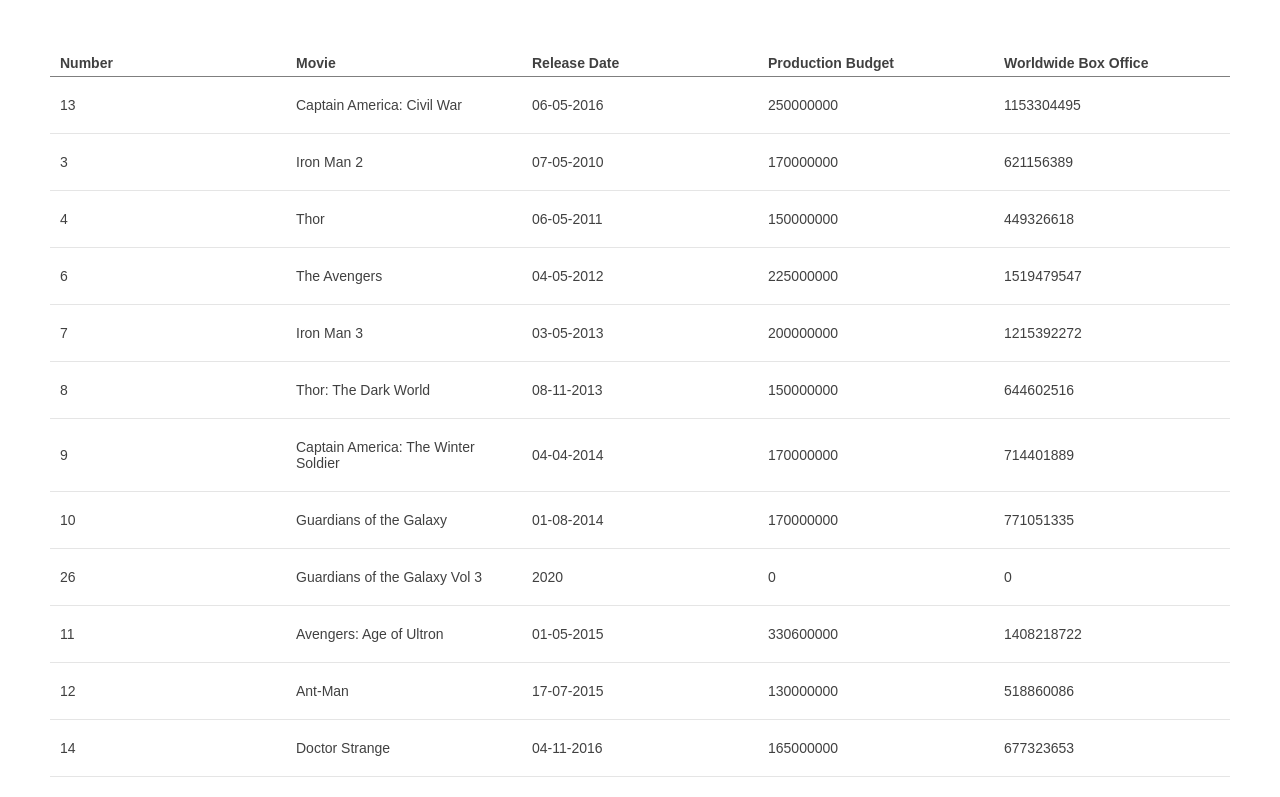
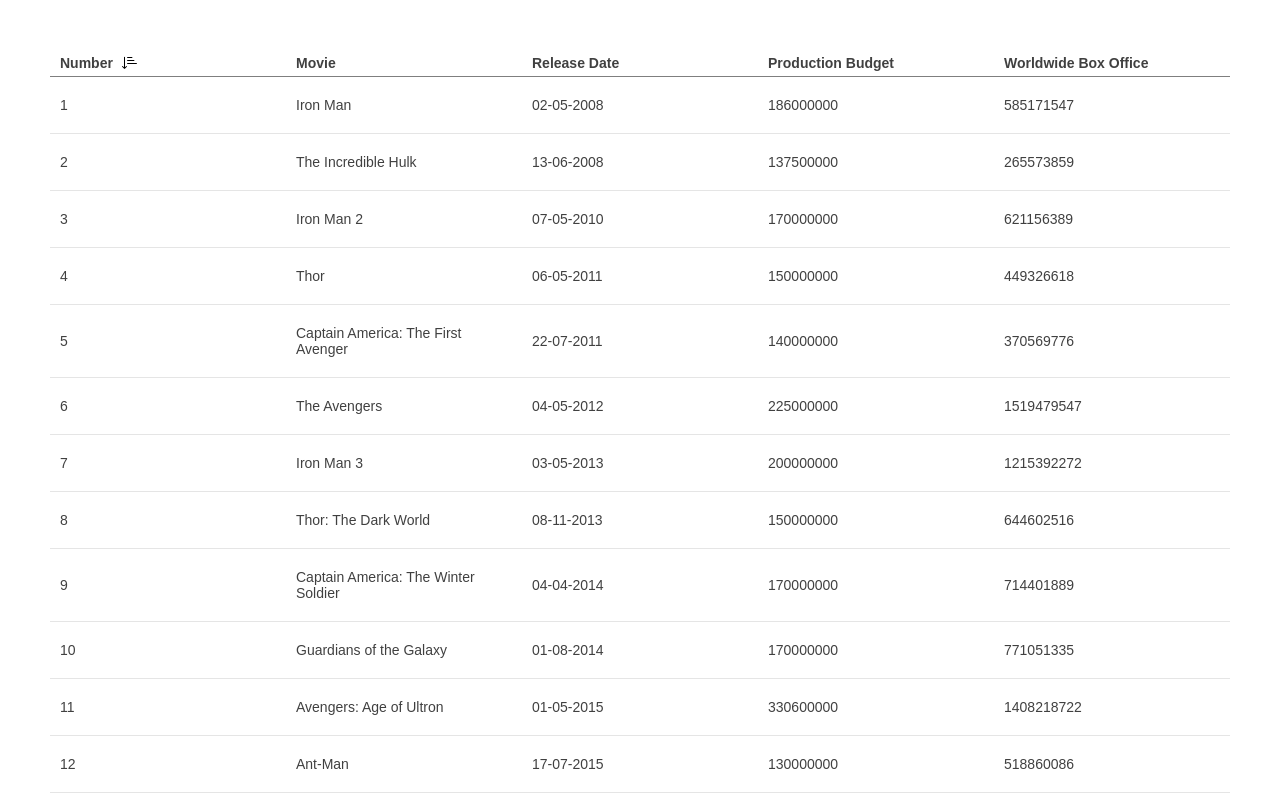
Before and after one commit to matus-chamula/signavio-coding-challenge, a React (Create React App) app: page / in a window 1280 px wide. Shown: the top 797 px of the page. Built offline with nearby package versions, Linux system fonts and the light colour scheme.

Commit message:
Add sorting functionality

```diff
--- a/src/App.js
+++ b/src/App.js
@@ -18,7 +18,7 @@
         rows={tableData.rows}
         types={types}
         initialSortColumn="number"
-        initialSortDirection="ascending"
+        initialSortOrder="ascending"
       />
     </div>
   );
--- a/src/components/Table.js
+++ b/src/components/Table.js
@@ -1,30 +1,79 @@
+import { useState } from "react";
+import TableBody from "./TableBody";
 import classNames from "./Table.module.css";
+import { ReactComponent as AscIcon } from "./order-ascending.svg";
+import { ReactComponent as DescIcon } from "./order-descending.svg";
 
-const Table = ({ columns, rows, types }) => {
+const Table = ({ columns, rows, types, initialSortColumn, initialSortOrder }) => {
+  const [sortParams, setSortParams] = useState(() => ({ column: initialSortColumn, order: initialSortOrder }));
+
+  const sortTable = (newSortParams) => {
+    if (newSortParams.order === "ascending") {
+      if (types[newSortParams.column] === "number" || types[newSortParams.column] === "money") {
+        return [...rows].sort((a, b) => (a[newSortParams.column] === undefined ? 1 : a[newSortParams.column] > b[newSortParams.column] ? 1 : -1));
+      }
+      if (types[newSortParams.column] === "text") {
+        return [...rows].sort((a, b) => (a[newSortParams.column].toLowerCase() > b[newSortParams.column].toLowerCase() ? 1 : -1));
+      }
+      if (types[newSortParams.column] === "date") {
+        // isNaN handles special case for values like "Unknown"
+        return [...rows].sort((a, b) => (Date.parse(convertDate(a[newSortParams.column])) > Date.parse(convertDate(b[newSortParams.column])) || isNaN(Date.parse(convertDate(a[newSortParams.column]))) ? 1 : -1));
+      }
+    }
+
+    if (newSortParams.order === "descending") {
+      if (types[newSortParams.column] === "number" || types[newSortParams.column] === "money") {
+        return [...rows].sort((a, b) => (a[newSortParams.column] < b[newSortParams.column] ? 1 : -1));
+      }
+      if (types[newSortParams.column] === "text") {
+        return [...rows].sort((a, b) => (a[newSortParams.column].toLowerCase() < b[newSortParams.column].toLowerCase() ? 1 : -1));
+      }
+      if (types[newSortParams.column] === "date") {
+        return [...rows].sort((a, b) => (Date.parse(convertDate(a[newSortParams.column])) < Date.parse(convertDate(b[newSortParams.column])) ? 1 : -1));
+      }
+    }
+  };
+
+  // Helper function for converting date from dd-mm-yyyy to mm-dd-yyyy format
+  const convertDate = (date) => {
+    const resultDate = date.split(/-/);
+    // First condition handles special case for values like "2020" or "Unknown" where the resultDate array contains a single value
+    return resultDate[1] === undefined ? resultDate[0] : [resultDate[1], resultDate[0], resultDate[2]].join("-");
+  };
+
+  const [tableData, setTableData] = useState(() => sortTable({ column: initialSortColumn, order: initialSortOrder }));
+
+  const handleSort = (column) => {
+    // Switch sort order in case the user clicks on the same column as before
+    const order = column === sortParams.column && sortParams.order === "ascending" ? "descending" : "ascending";
+    setSortParams({ column, order });
+    setTableData(sortTable({ column, order }));
+  };
+
   return (
-    <table title="Movies" className={classNames.table}>
+    <table
+      title="Movies"
+      className={classNames.table}>
       <thead>
         <tr>
           {columns.map(({ id, title }) => (
-            <th key={id}>{title}</th>
+            <th
+              key={id}
+              onClick={() => handleSort(id)}>
+              {title}
+              {id === sortParams.column && sortParams.order === "ascending" ? <AscIcon /> : null}
+              {id === sortParams.column && sortParams.order === "descending" ? <DescIcon /> : null}
+            </th>
           ))}
         </tr>
       </thead>
 
       <tbody>
-        {rows.map((row, index) => (
-          <tr key={index}>
-            {columns.map(({ id }) => (
-              <td
-                data-testid={`row-${index}-${id}`}
-                className={classNames[`cell-type-${types[id]}`]}
-                key={id}
-              >
-                {row[id]}
-              </td>
-            ))}
-          </tr>
-        ))}
+        <TableBody
+          rows={tableData}
+          columns={columns}
+          types={types}
+        />
       </tbody>
     </table>
   );
--- /dev/null
+++ b/src/components/TableBody.js
@@ -0,0 +1,22 @@
+import classNames from "./Table.module.css";
+
+const TableBody = ({ rows, columns, types }) => {
+  return (
+    <>
+      {rows.map((row, index) => (
+        <tr key={row.number}>
+          {columns.map(({ id }) => (
+            <td
+              data-testid={`row-${index}-${id}`}
+              className={classNames[`cell-type-${types[id]}`]}
+              key={id}>
+              {row[id]}
+            </td>
+          ))}
+        </tr>
+      ))}
+    </>
+  );
+};
+
+export default TableBody;
```
